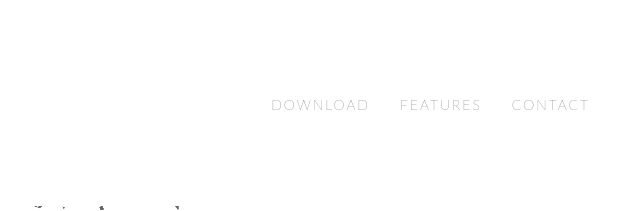
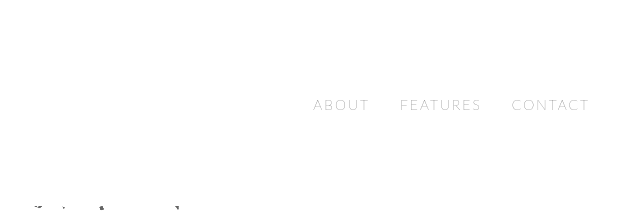
Before and after one commit to bestbrownie/FOLIO, a plain HTML site: page index.html in a window 1280 px wide. Shown: the top 211 px of the page, 620-1260 px from the left. Drawn offline with Linux system fonts and the light colour scheme.

Commit message:
Add files via upload

```diff
--- a/index.html
+++ b/index.html
@@ -32,7 +32,7 @@
             </div>
             <div class="collapse navbar-collapse" id="bs-example-navbar-collapse-1">
                 <ul class="nav navbar-nav navbar-right">
-                    <li><a class="page-scroll" href="test.html">DOWNLOAD</a></li>
+                    <li><a class="page-scroll" href="about.html">about</a></li>
                     <li><a class="page-scroll" href="projects.html">FEATURES</a></li>
                     <li><a class="page-scroll" href="#contact">CONTACT</a></li>
                 </ul>
```
